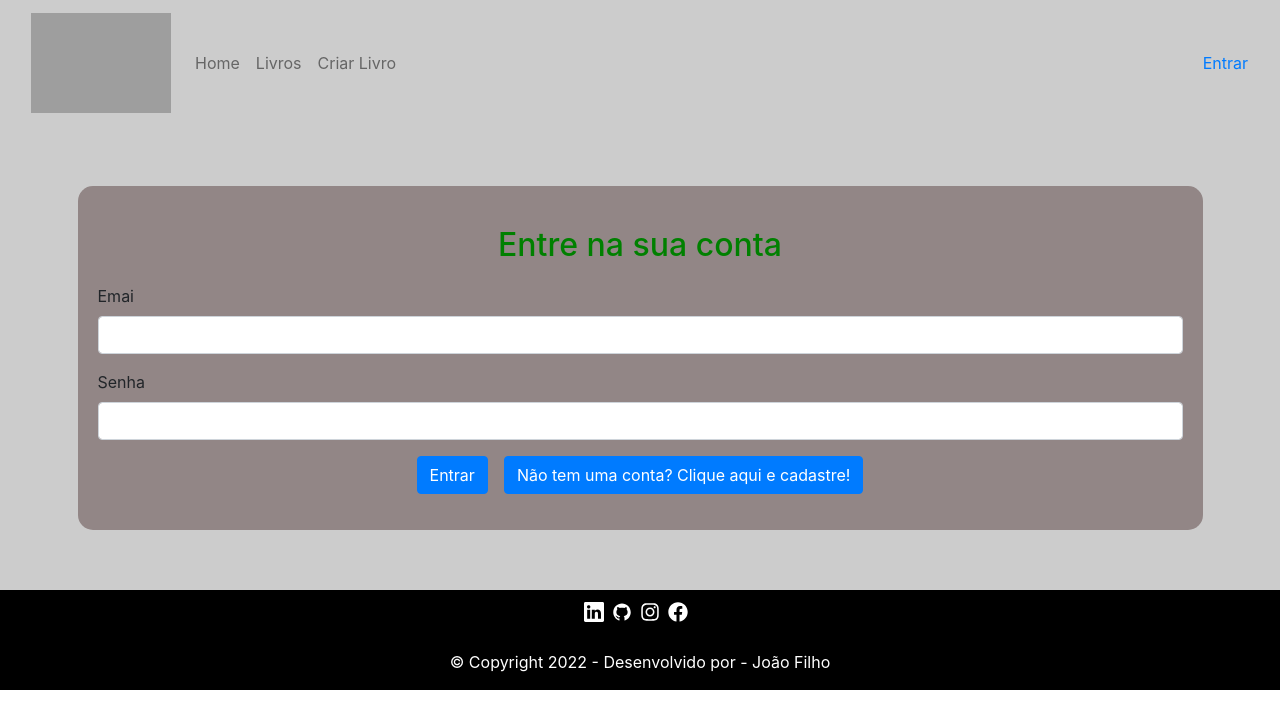
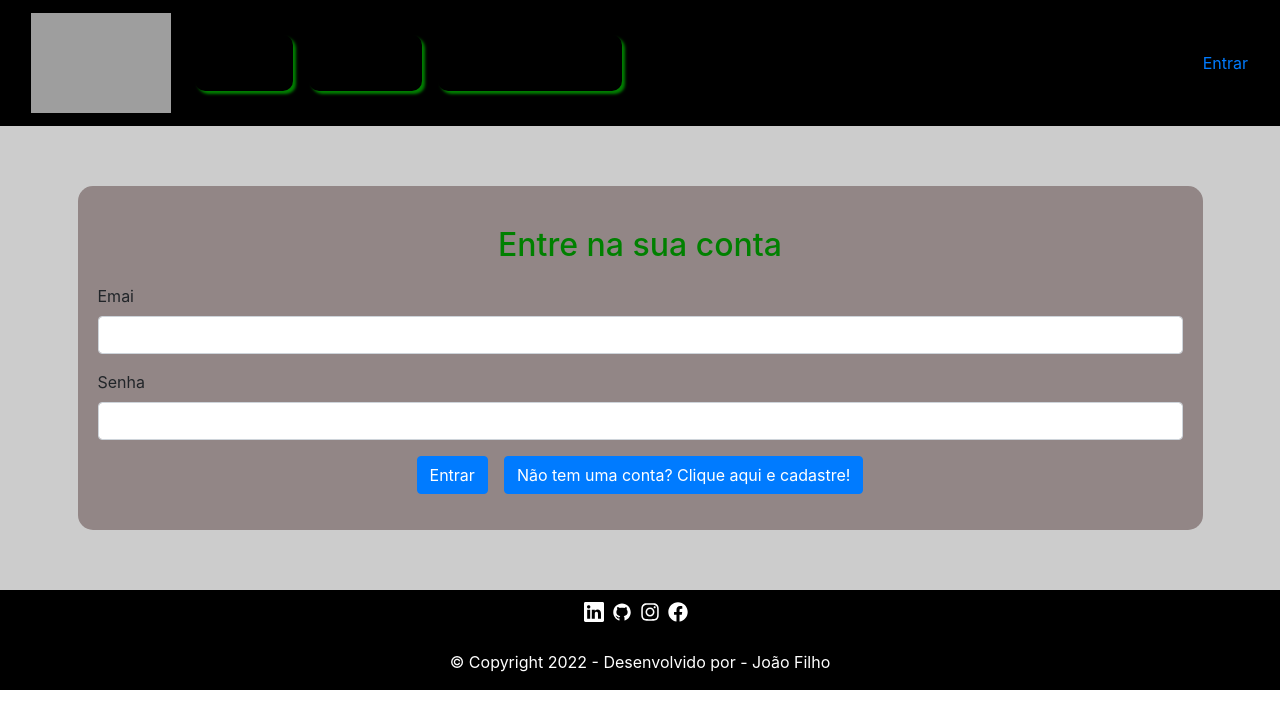
Before and after one commit to ironhack-sao-wdft/react-ironplate, a React (Create React App) app: page /login in a window 1280 px wide. Shown: the top 728 px of the page. Built offline with nearby package versions, Linux system fonts and the light colour scheme; grey boxes are pictures that could not be loaded.

Commit message:
navbar estilos

```diff
--- a/src/assets/styles/index.css
+++ b/src/assets/styles/index.css
@@ -7,6 +7,28 @@
     padding: 0;
     background: #cccccc;
 
+}
+/* estilos da barra de navegação */
+.navegador{
+  background: black;
+  align-items: center;
+}
+.responsive-navbar-nav{
+  justify-content: end;
+}
+.cor-texto{
+  background: black;
+  box-shadow: 3px 3px 3px green;
+  margin: 8px;
+  padding: 8px;
+  border-radius: 10px;
+  text-transform: uppercase;
+  text-align: center;
+  transition: background-color 2s;
+  font-size: 1.7rem;
+}
+.cor-texto:hover{
+  background:blue;
 }
 /* estilo galeria de livros */
 .photo-album{
--- a/src/components/Navbar.js
+++ b/src/components/Navbar.js
@@ -10,9 +10,9 @@ function Navegador() {
   const { loggedInUser, logout } = useContext(AuthContext);
 
   return (
-  <Navbar collapseOnSelect expand="lg" className="top">
+    <Navbar collapseOnSelect expand="lg" className="navegador">
       <div className="container-fluid">
-        <Navbar.Brand href="/home">
+        <Navbar.Brand href="/">
           <img
             src="./img/logo.png"
             alt="logo"
@@ -24,34 +24,18 @@ function Navegador() {
         <Navbar.Toggle aria-controls="responsive-navbar-nav" />
 
         <Navbar.Collapse id="responsive-navbar-nav">
-            <nav className="navbar-nav">
-                 <Nav.Link
-                  className={({ isActive }) =>
-                    `nav-link ${isActive ? "active" : ""}`
-                  }
-                  to="/"
-                >
+          <Nav>
+            <Nav.Link className="cor-texto" to="/">
               Home
             </Nav.Link>
 
-                <Nav.Link
-                  className={({ isActive }) =>
-                    `nav-link ${isActive ? "active" : ""}`
-                  }
-                  to="/lista"
-                >
+            <Nav.Link className="cor-texto" to="/lista">
               Livros
             </Nav.Link>
-                <Nav.Link
-                  className={({ isActive }) =>
-                    `nav-link ${isActive ? "active" : ""}`
-                  }
-                  to="/cadastrarLivro"
-                >
+            <Nav.Link className="cor-texto" to="/cadastrarLivro">
               Criar Livro
             </Nav.Link>
-
-            </nav>
+          </Nav>
         </Navbar.Collapse>
       </div>
       <div>
@@ -65,16 +49,13 @@ function Navegador() {
           </>
         ) : (
           <NavLink
-              className={({ isActive }) =>
-                `nav-link ${isActive ? "active" : ""}`
-              }
+            className={({ isActive }) => `nav-link ${isActive ? "active" : ""}`}
             to="/login"
           >
             Entrar
           </NavLink>
         )}
       </div>
-
     </Navbar>
   );
 }
```
Lines whose indentation alone changed are shown as unchanged.
